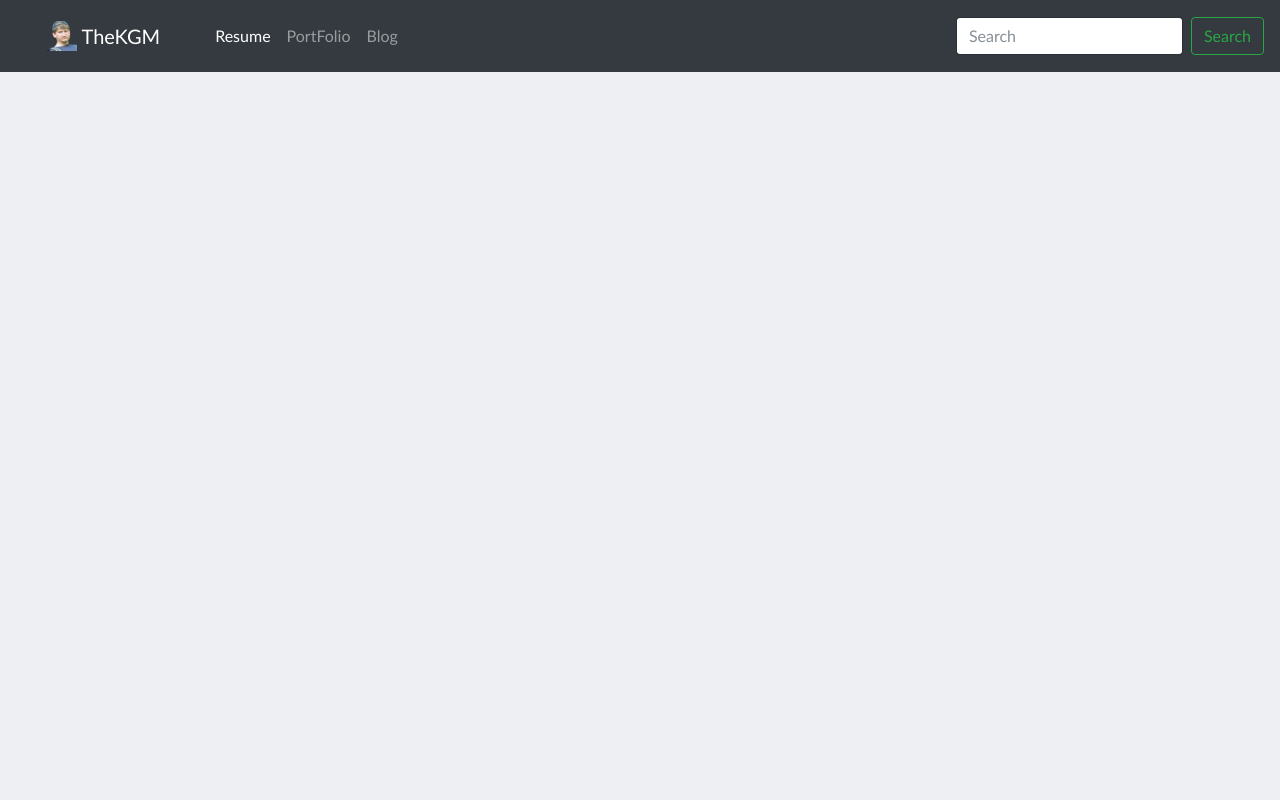
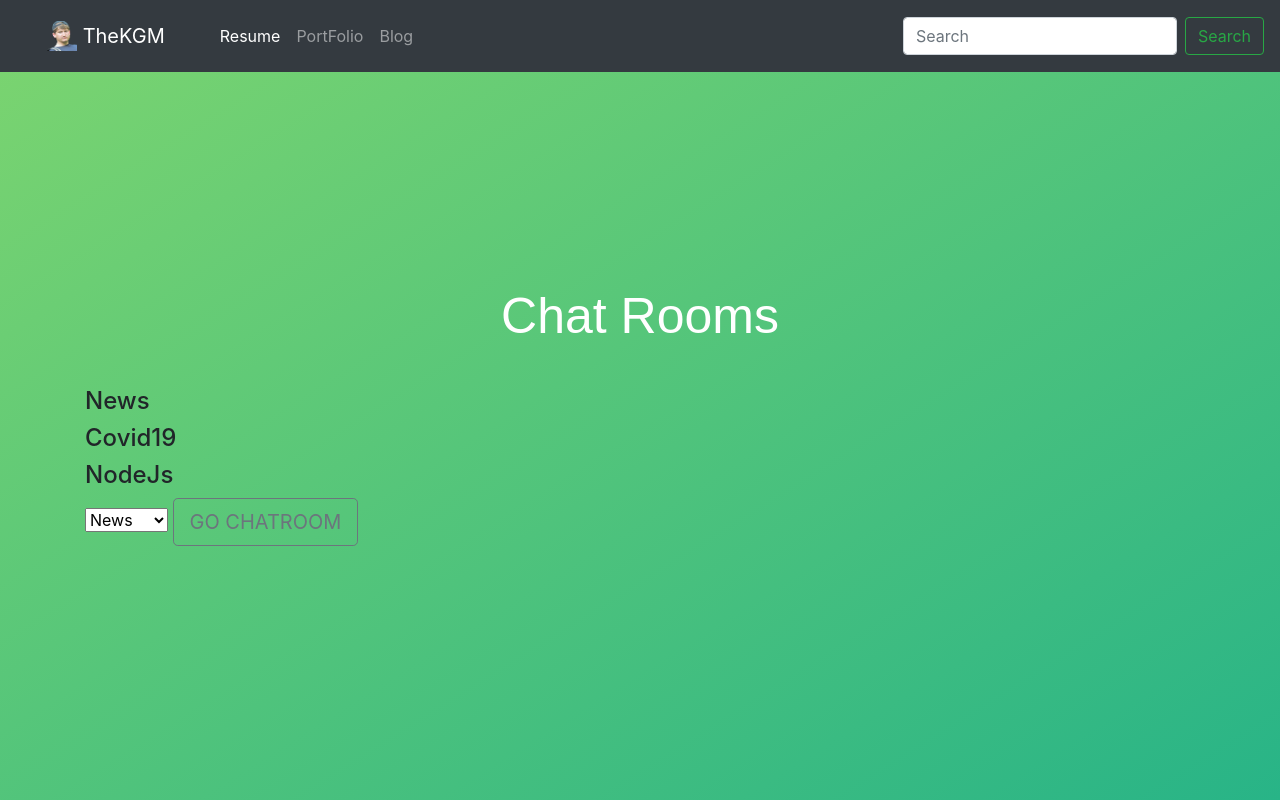
Before and after one commit to fatihkgm/Chat_Socket_MongoDB, a website: page room.html in a window 1280 px wide. Drawn offline with nearby package versions, Linux system fonts and the light colour scheme.

Commit message:
chat room update

```diff
--- a/room.html
+++ b/room.html
@@ -2,12 +2,27 @@
 <html>
 <head>
   <title>My First Node Chat App</title>
-  <link rel="stylesheet" href="https://maxcdn.bootstrapcdn.com/bootstrap/4.0.0-beta/css/bootstrap.min.css" integrity="sha384-/Y6pD6FV/Vv2HJnA6t+vslU6fwYXjCFtcEpHbNJ0lyAFsXTsjBbfaDjzALeQsN6M" crossorigin="anonymous">
-  <link href="style.css" type="text/css" rel="stylesheet"/>
-  <script src="https://code.jquery.com/jquery-3.2.1.min.js" crossorigin="anonymous"></script>
-  <script src="https://cdnjs.cloudflare.com/ajax/libs/popper.js/1.11.0/umd/popper.min.js" integrity="sha384-b/U6ypiBEHpOf/4+1nzFpr53nxSS+GLCkfwBdFNTxtclqqenISfwAzpKaMNFNmj4" crossorigin="anonymous"></script>
-  <script src="https://maxcdn.bootstrapcdn.com/bootstrap/4.0.0-beta/js/bootstrap.min.js" integrity="sha384-h0AbiXch4ZDo7tp9hKZ4TsHbi047NrKGLO3SEJAg45jXxnGIfYzk4Si90RDIqNm1" crossorigin="anonymous"></script>
+  <link rel="stylesheet" href="https://stackpath.bootstrapcdn.com/bootstrap/4.4.1/css/bootstrap.min.css" integrity="sha384-Vkoo8x4CGsO3+Hhxv8T/Q5PaXtkKtu6ug5TOeNV6gBiFeWPGFN9MuhOf23Q9Ifjh" crossorigin="anonymous">
+    <link rel="stylesheet" href="https://stackpath.bootstrapcdn.com/font-awesome/4.7.0/css/font-awesome.min.css" />
+
   <script src="/socket.io/socket.io.js"></script>
+  <style>
+    body {
+      height: 100vh;
+      display: flex;
+      align-items: center;
+      background: linear-gradient(to top left, #28b487, #7dd56f);
+    }
+    h1 {
+      font-family: sans-serif;
+      font-size: 50px;
+      line-height: 1.3;
+      width: 100%;
+      padding: 30px;
+      text-align: center;
+      color: white;
+    }
+  </style>
 </head>
 <body>
   <header>
@@ -62,7 +77,27 @@
     </div>
 </div> -->
 
-<h1>dsdf</h1>
+
+
+
+<section class="container-md">
+  <h1>Chat Rooms</h1>
+
+  <h4>News</h4>
+  <h4>Covid19</h4>
+  <h4>NodeJs</h4>
+
+    <form action="/room" method="POST">
+      <select name="room" required>
+        <option value="1">News</option>
+        <option value="2">Covid19</option>
+        <option value="3">NodeJs</option>
+      </select>
+      <button type="submit" class="btn btn-outline-secondary btn-lg" >GO CHATROOM</button>
+    </form>
+
+  </dl>
+
 
 </body>
 </html>
--- a/server.js
+++ b/server.js
@@ -28,8 +28,8 @@ var Message = mongoose.model('Message',{
   message : String,
 });
 
-app.get("/", function(req, res) {
-  res.sendFile(__dirname + "/index.html");
+app.get('/room', (req, res) => {
+  res.sendFile('room.html', { root: __dirname });
 });
 
 
```
Also changed, not shown: index.html (+1 -63 lines), script.js (added, +71 -0 lines).
